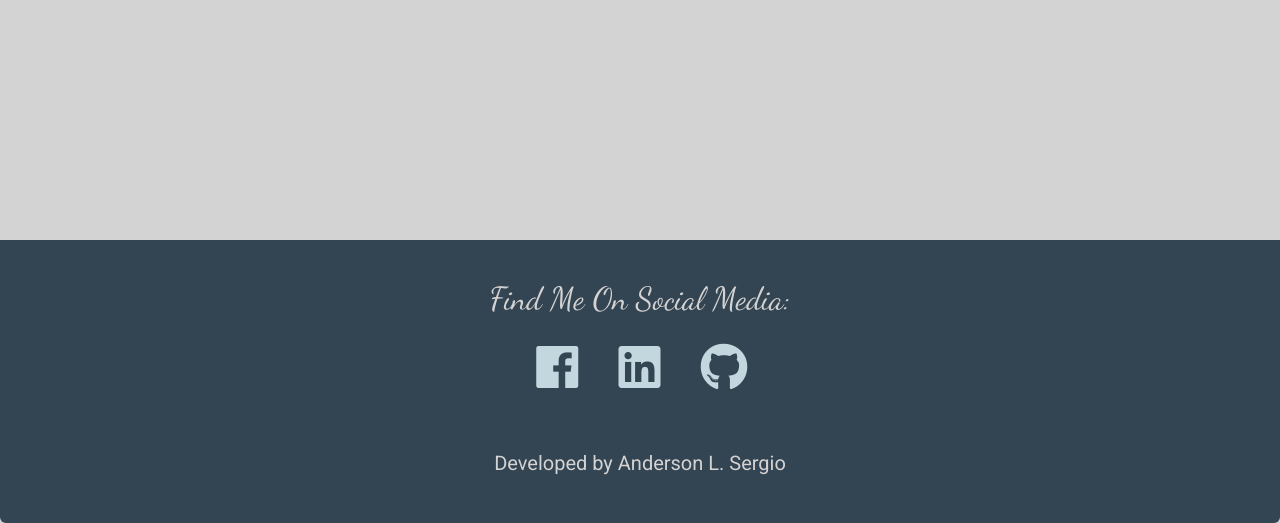
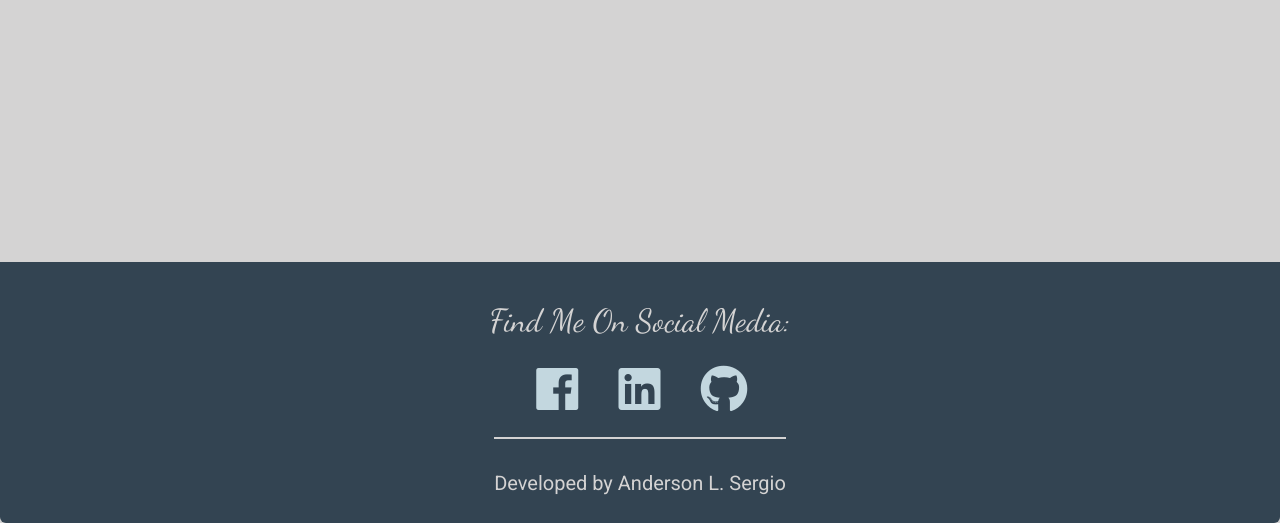
Before and after one commit to anlsergio/dealwithit, a Django app: page / in a window 1280 px wide. Shown: the part 357-880 px from the top of the page. Run offline with Django 3.2, Linux system fonts and the light colour scheme; data that the repository does not hold is empty; some libraries are stand-ins or nearby versions.

Commit message:
some CSS changes

```diff
--- a/dealwithit/store/static/store/main.css
+++ b/dealwithit/store/static/store/main.css
@@ -127,13 +127,18 @@ footer {
   background-color: #334452;
   color: #d4d3d3;
   text-align: center;
-  padding: 40px 0 40px 0;
+  padding: 40px 0 20px 0;
   border-radius: 0px 0px 6px 6px;
   flex-shrink: 0;
 }
 
 footer h5 {
   color: #d4d3d3;
+  display: table;
+  margin-left: auto;
+  margin-right: auto;
+  border-top: 2px solid #d4d3d3;
+  padding-top: 2rem;
 }
 
 footer h2 {
@@ -149,7 +154,7 @@ footer h2 {
 .social i {
   font-size: 300%;
   margin: 0;
-  padding: 2% 3% 5% 0%;
+  padding: 2% 3% 2% 0%;
   color: #C3D7DF;
 }
 
```
